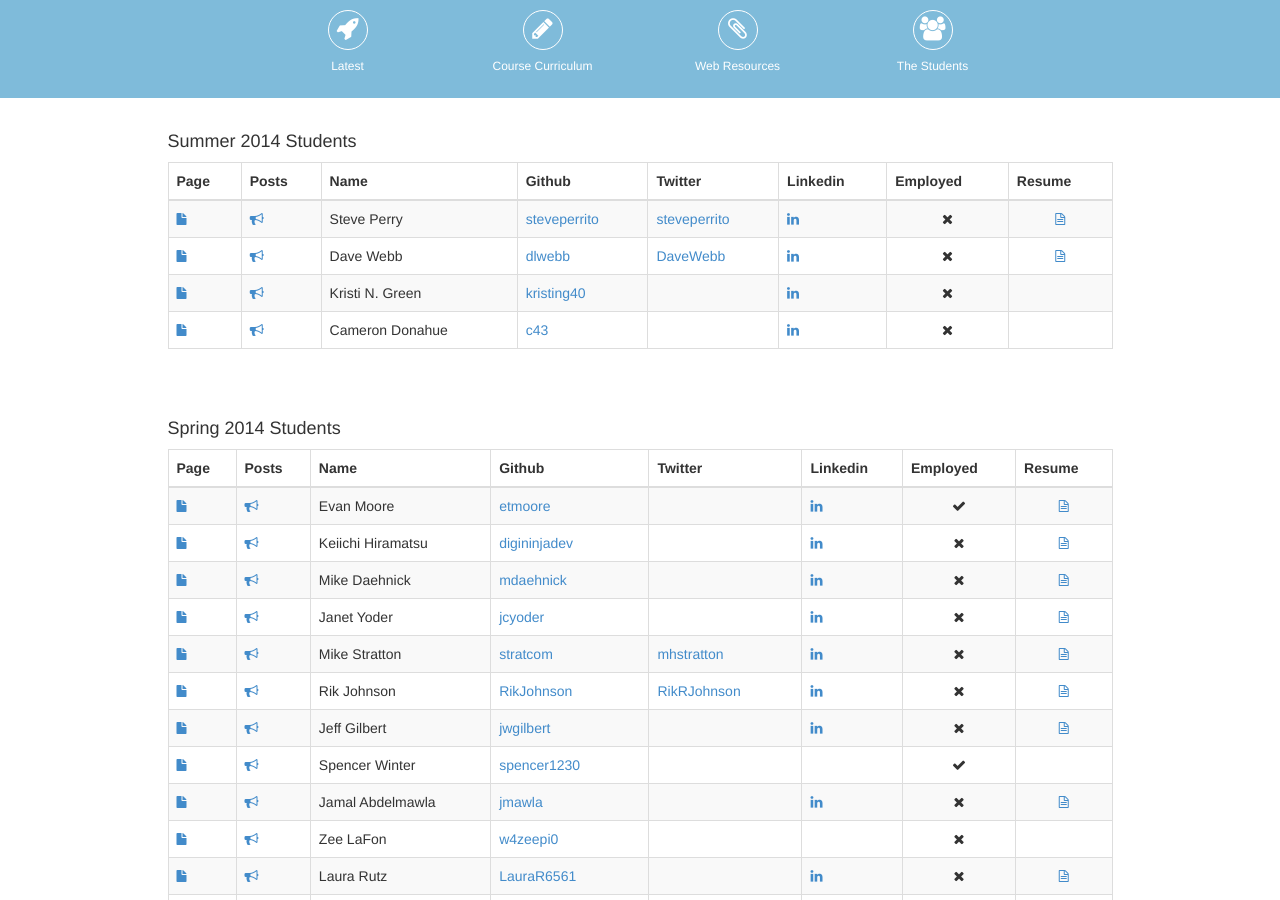
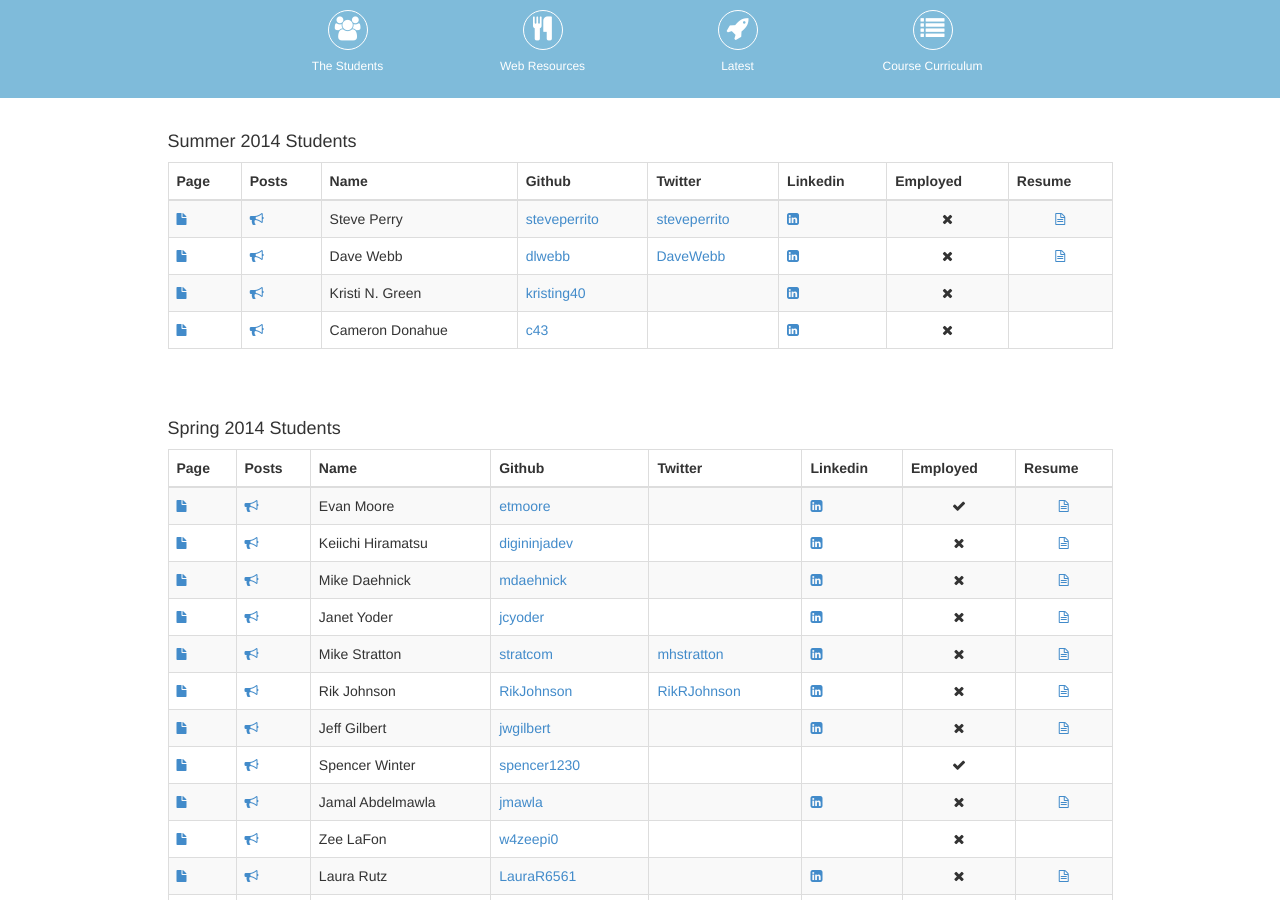
Before and after one commit to WebDevBootcamp/WebDevBootcamp.github.io, a Jekyll site: the page built from students/index.html, in a window 1280 px wide and 900 px high. Built offline with Jekyll 4.4.1, drawn with Linux system fonts in a browser that asks for light colours.

Commit message:
changed bg-image on callout
main-nav menu items
	- changed some icons
	- reordered
	- added media queries to make collapse more intuitive

students
	- changed linked-in fa icon
	- remove icon if unemployed
	- remove 'posts' for current session user table

```diff
--- a/_includes/main_nav.html
+++ b/_includes/main_nav.html
@@ -1,7 +1,25 @@
     <div id="services" class="services {% if include.extended %}extended{% endif %}">
         <div class="container">
             <div class="row">
-                <div class="col-md-2 col-md-offset-2 text-center">
+                <div class="col-md-2 col-md-offset-2 col-xs-5 col-xs-offset-1 text-center">
+                    <div class="service-item">
+                        <a href="/students"><i class="service-icon fa fa-users"></i></a>
+                        <h4>The Students</h4>
+                        {% if include.extended %}
+                        <p>Graduates and future developers</p>
+                        {% endif %}
+                    </div>
+                </div>
+                <div class="col-md-2 col-xs-5 text-center">
+                    <div class="service-item">
+                        <a href="/resources"><i class="service-icon fa fa-cutlery"></i></a>
+                        <h4>Web Resources</h4>
+                        {% if include.extended %}
+                        <p>Free tutorials and tools </p>
+                        {% endif %}
+                    </div>
+                </div>
+                <div class="col-md-2 col-md-offset-0 col-xs-5 col-xs-offset-1 text-center">
                     <div class="service-item">
                         <a href="/"><i class="service-icon fa fa-rocket"></i></a>
                         <h4>Latest</h4>
@@ -10,24 +28,16 @@
                         {% endif %}
                     </div>
                 </div>
-                <div class="col-md-2 text-center">
+                <div class="col-md-2 col-xs-5 text-center">
                     <div class="service-item">
-                        <a href="/course"><i class="service-icon fa fa-pencil"></i></a>
+                        <a href="/course"><i class="service-icon fa fa-list"></i></a>
                         <h4>Course Curriculum</h4>
                         {% if include.extended %}
                         <p>What the course covers</p>
                         {% endif %}
                     </div>
                 </div>
-                <div class="col-md-2 text-center">
-                    <div class="service-item">
-                        <a href="/resources"><i class="service-icon fa fa-paperclip"></i></a>
-                        <h4>Web Resources</h4>
-                        {% if include.extended %}
-                        <p>Free tutorials and tools </p>
-                        {% endif %}
-                    </div>
-                </div>
+
                 <!--
                 <div class="col-md-2 text-center">
                     <div class="service-item">
@@ -37,15 +47,6 @@
                     </div>
                 </div>
                 -->
-                <div class="col-md-2 text-center">
-                    <div class="service-item">
-                        <a href="/students"><i class="service-icon fa fa-users"></i></a>
-                        <h4>The Students</h4>
-                        {% if include.extended %}
-                        <p>We're learning</p>
-                        {% endif %}
-                    </div>
-                </div>
             </div>
         </div>
     </div>
--- a/students/index.html
+++ b/students/index.html
@@ -28,7 +28,7 @@ title: Students
         <td>{{ user.name }}</td>
         <td>{% if user.github %}<a href="https://github.com/{{ user.github }}">{{ user.github }}{% endif %}</a></td>
         <td>{% if user.twitter %}<a href="http://twitter.com/{{ user.twitter }}">{{ user.twitter }}{% endif %}</a></td>
-        <td>{% if user.linkedin %}<a href="{{ user.linkedin }}"><i class="fa fa-linkedin"></i></a>{% endif %}</td>
+        <td>{% if user.linkedin %}<a href="{{ user.linkedin }}"><i class="fa fa-linkedin-square"></i></a>{% endif %}</td>
         <td align="center"><i class="icon fa {% if user.employed %}fa-check{% else %}fa-times{% endif %}" /></td>
         <td align="center">{% if user.resume %}<a href="{{ user.resume }}"><i class="icon fa fa-file-text-o" /></a>{% endif %}</td>
     </tr>
@@ -39,7 +39,7 @@ title: Students
 
 <br><br>
 
-<h4> Spring 2014 Students </h4>
+<h4> Spring 2014 Students <i class="fa fa-graduation-cap"></i></h4>
 
 <table class="table table-bordered table-striped table-hover">
   <thead>
@@ -63,7 +63,7 @@ title: Students
           <td>{{ user.name }}</td>
           <td>{% if user.github %}<a href="https://github.com/{{ user.github }}">{{ user.github }}{% endif %}</a></td>
           <td>{% if user.twitter %}<a href="http://twitter.com/{{ user.twitter }}">{{ user.twitter }}{% endif %}</a></td>
-          <td>{% if user.linkedin %}<a href="{{ user.linkedin }}"><i class="fa fa-linkedin"></i></a>{% endif %}</td>
+          <td>{% if user.linkedin %}<a href="{{ user.linkedin }}"><i class="fa fa-linkedin-square"></i></a>{% endif %}</td>
           <td align="center"><i class="icon fa {% if user.employed %}fa-check{% else %}fa-times{% endif %}" /></td>
           <td align="center">{% if user.resume %}<a href="{{ user.resume }}"><i class="icon fa fa-file-text-o" /></a>{% endif %}</td>
         </tr>
```
Also changed, not shown: public/img/callout.jpg, public/img/old-callout1.jpg (renamed from public/img/old-callout.jpg), public/img/old-callout2.jpg (added).
